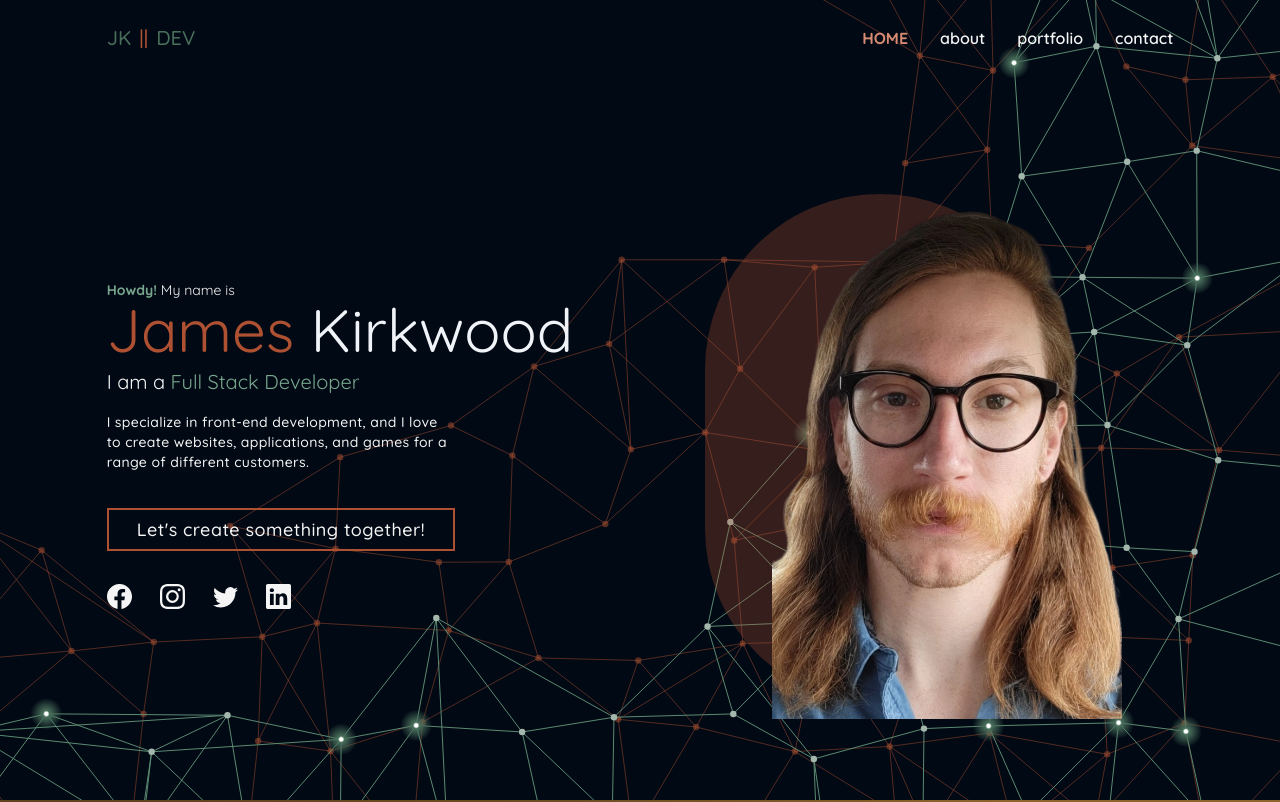
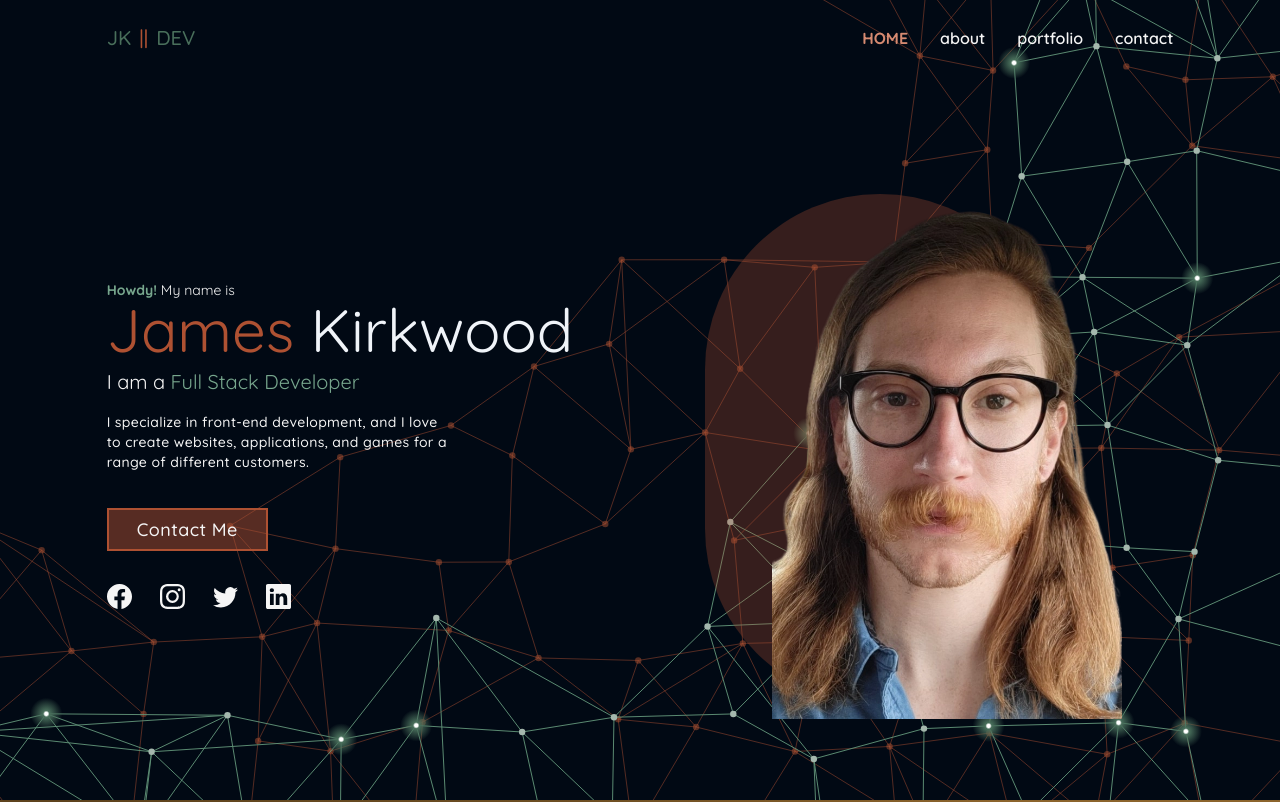
Before and after one commit to jimjamesjimathy/jkDev, a React (Create React App) app: page / in a window 1280 px wide. Shown: the top 802 px of the page. Built offline with nearby package versions, Linux system fonts and the light colour scheme; the HTML template or start-up script is replaced by a standard one; a web font is replaced by a local one.

Commit message:
button fix

```diff
--- a/src/pages/Landing.jsx
+++ b/src/pages/Landing.jsx
@@ -23,14 +23,14 @@
             <img
               alt="profile"
               src={hero}
-              className="z-20 rounded-t-[400px] w-full max-w-[200px] md:max-w-[350px] hover:filter hover:greyscale transition duration-500"
+              className="z-20 rounded-t-[400px] w-full max-w-[200px] md:max-w-[350px]"
             />
           </div>
         ) : (
           <img
             alt="profile"
             src={hero}
-            className="z-20 w-full max-w-[175px] rounded-full md:max-w-[455px] mt-[-75px] hover:filter hover:greyscale transition duration-500"
+            className="z-20 w-full max-w-[175px] rounded-full md:max-w-[455px] mt-[-75px]"
           />
         )}
       </div>
@@ -106,11 +106,11 @@
           }}
         >
           <AnchorLink
-            className="z-20 py-2 text-xs xs:text-lg transition duration-500 px-7 border-2 font-medium tracking-wide border-red hover:border-lightBlue"
+            className="z-20 py-2 text-xs xs:text-lg transition duration-500 px-7 border-2 font-medium tracking-wide border-red hover:border-green hover:bg-green hover:bg-opacity-50 bg-red bg-opacity-50"
             onClick={() => setSelectedPage("contact")}
             href="#contact"
           >
-            Let's create something together!
+            Contact Me
           </AnchorLink>
         </motion.div>
 
```
